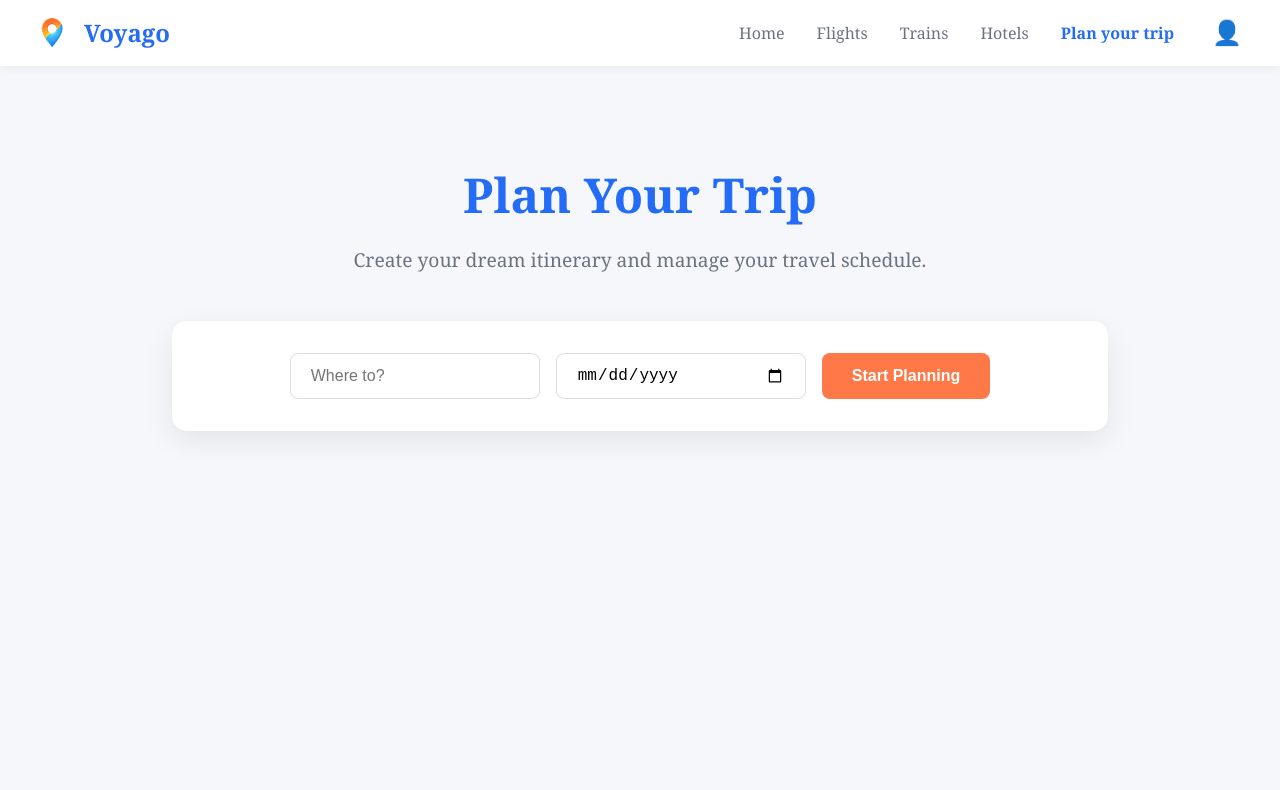
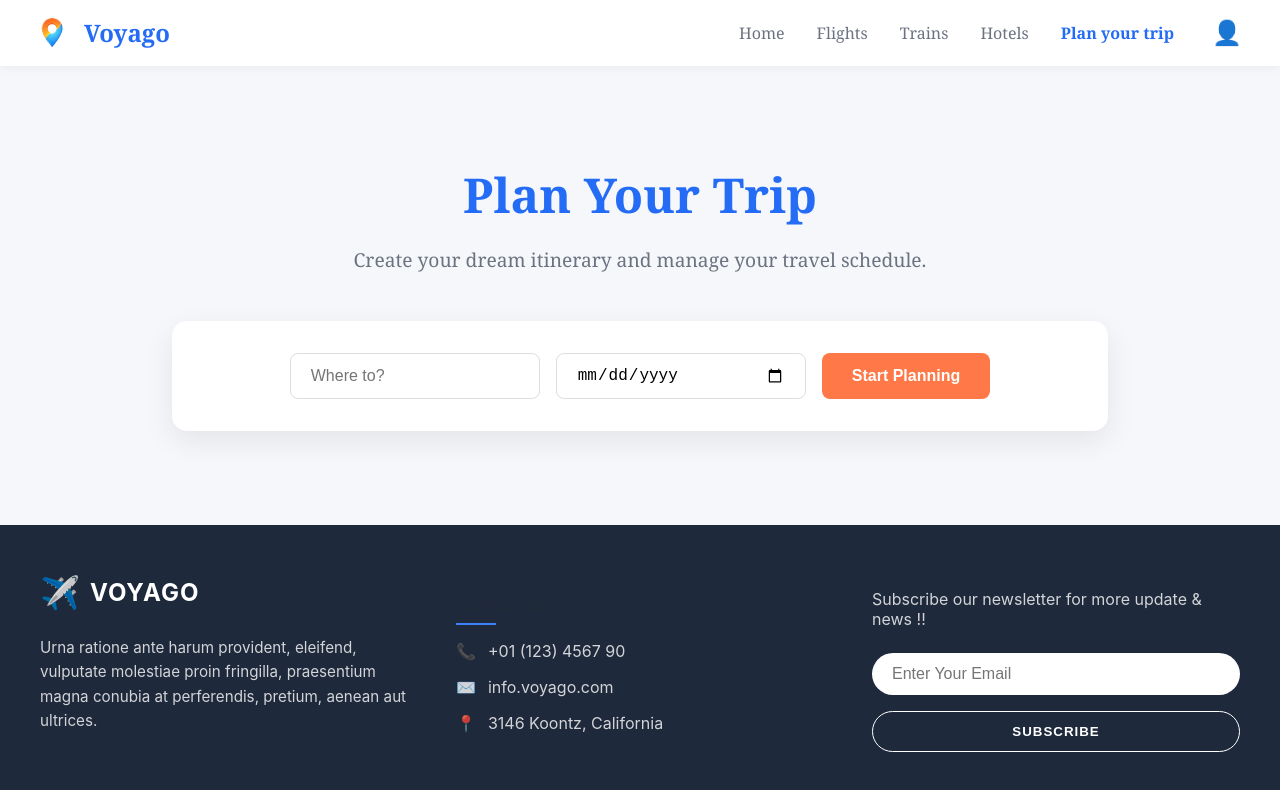
Before and after one commit to Pratiti-paul/Voyago, a React app in the folder frontend/: page /plan in a window 1280 px wide. Shown: the top 790 px of the page. Built offline with nearby package versions, Linux system fonts and the light colour scheme; the HTML template or start-up script is replaced by a standard one.

Commit message:
added footer

```diff
--- a/frontend/src/App.jsx
+++ b/frontend/src/App.jsx
@@ -9,17 +9,21 @@ import Trains from './pages/Trains/Trains';
 import Hotels from './pages/Hotels/Hotels';
 import PlanTrip from './pages/PlanTrip/PlanTrip';
 import Navbar from './components/Navbar/Navbar';
+import Footer from './components/Footer/Footer';
 import { useLocation } from 'react-router-dom';
 
 function Layout({ children }) {
   const location = useLocation();
-  const hideNavbar = ['/', '/signup'].includes(location.pathname);
+  const hideLayout = ['/', '/signup'].includes(location.pathname);
 
   return (
-    <>
-      {!hideNavbar && <Navbar />}
-      {children}
-    </>
+    <div style={{ display: 'flex', flexDirection: 'column', minHeight: '100vh' }}>
+      {!hideLayout && <Navbar />}
+      <div style={{ flex: 1 }}>
+        {children}
+      </div>
+      {!hideLayout && <Footer />}
+    </div>
   );
 }
 
--- /dev/null
+++ b/frontend/src/components/Footer/Footer.css
@@ -0,0 +1,108 @@
+.footer {
+    background-color: #1e293b;
+    color: white;
+    padding: 3rem 2rem;
+    font-family: 'Inter', sans-serif;
+}
+
+.footer-content {
+    max-width: 1200px;
+    margin: 0 auto;
+    display: flex;
+    justify-content: space-between;
+    gap: 3rem;
+    flex-wrap: wrap;
+}
+
+.footer-section {
+    flex: 1;
+    min-width: 250px;
+}
+
+.footer-logo-container {
+    display: flex;
+    align-items: center;
+    gap: 10px;
+    margin-bottom: 1.5rem;
+}
+
+.footer-brand {
+    font-size: 1.5rem;
+    font-weight: bold;
+    letter-spacing: 1px;
+}
+
+.footer-description {
+    line-height: 1.6;
+    opacity: 0.8;
+    font-size: 0.95rem;
+}
+
+.footer-title {
+    font-size: 1.1rem;
+    font-weight: bold;
+    margin-bottom: 1.5rem;
+    position: relative;
+    display: inline-block;
+}
+
+.footer-title::after {
+    content: '';
+    position: absolute;
+    bottom: -8px;
+    left: 0;
+    width: 40px;
+    height: 2px;
+    background-color: #3b82f6;
+}
+
+.footer-contact-item {
+    display: flex;
+    align-items: center;
+    gap: 12px;
+    margin-bottom: 1rem;
+    opacity: 0.8;
+}
+
+.footer-newsletter-text {
+    margin-bottom: 1.5rem;
+    opacity: 0.8;
+}
+
+.newsletter-form {
+    display: flex;
+    flex-direction: column;
+    gap: 1rem;
+}
+
+.newsletter-input {
+    padding: 12px 20px;
+    border-radius: 25px;
+    border: none;
+    font-size: 1rem;
+    width: 100%;
+}
+
+.subscribe-button {
+    padding: 12px;
+    border-radius: 25px;
+    border: 1px solid white;
+    background: transparent;
+    color: white;
+    font-weight: bold;
+    cursor: pointer;
+    transition: all 0.3s ease;
+    text-transform: uppercase;
+    letter-spacing: 1px;
+}
+
+.subscribe-button:hover {
+    background-color: white;
+    color: #1e293b;
+}
+
+@media (max-width: 768px) {
+    .footer-content {
+        flex-direction: column;
+    }
+}
--- /dev/null
+++ b/frontend/src/components/Footer/Footer.jsx
@@ -0,0 +1,53 @@
+import React from 'react';
+import './Footer.css';
+
+const Footer = () => {
+    return (
+        <footer className="footer">
+            <div className="footer-content">
+                <div className="footer-section">
+                    <div className="footer-logo-container">
+                        <span role="img" aria-label="plane" style={{ fontSize: '2rem' }}>✈️</span>
+                        <span className="footer-brand">VOYAGO</span>
+                    </div>
+                    <p className="footer-description">
+                        Urna ratione ante harum provident, eleifend, vulputate molestiae proin fringilla,
+                        praesentium magna conubia at perferendis, pretium, aenean aut ultrices.
+                    </p>
+                </div>
+
+                <div className="footer-section">
+                    <h4 className="footer-title">Contact Us</h4>
+                    <div className="footer-contact-item">
+                        <span>📞</span>
+                        <span>+01 (123) 4567 90</span>
+                    </div>
+                    <div className="footer-contact-item">
+                        <span>✉️</span>
+                        <span>info.voyago.com</span>
+                    </div>
+                    <div className="footer-contact-item">
+                        <span>📍</span>
+                        <span>3146 Koontz, California</span>
+                    </div>
+                </div>
+
+                <div className="footer-section">
+                    <p className="footer-newsletter-text">
+                        Subscribe our newsletter for more update & news !!
+                    </p>
+                    <form className="newsletter-form" onSubmit={(e) => e.preventDefault()}>
+                        <input
+                            type="email"
+                            placeholder="Enter Your Email"
+                            className="newsletter-input"
+                        />
+                        <button type="submit" className="subscribe-button">SUBSCRIBE</button>
+                    </form>
+                </div>
+            </div>
+        </footer>
+    );
+};
+
+export default Footer;
```
